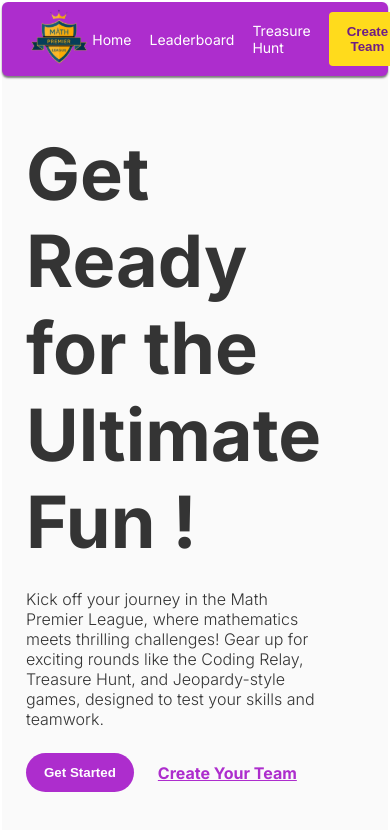
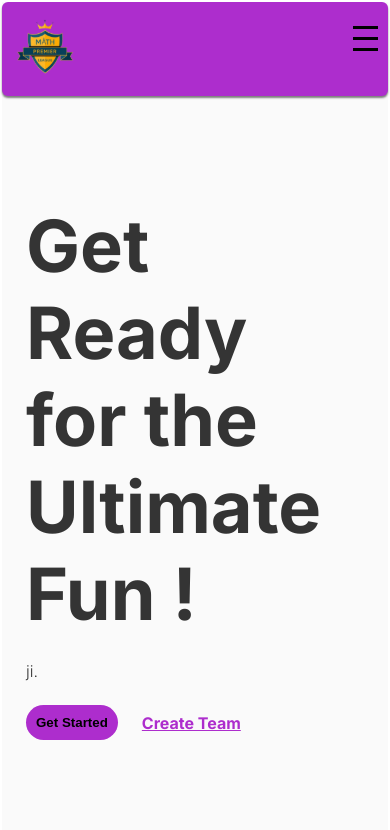
Before and after one commit to SIAM-VIT/MPL-fe-admin, a React (Create React App) app: page / in a window 390 px wide. Shown: the top 830 px of the page. Built offline with nearby package versions, Linux system fonts and the light colour scheme.

Commit message:
fix: Navbar

```diff
--- /dev/null
+++ b/src/components/Navbar.css
@@ -0,0 +1,54 @@
+/* Navbar.css */
+
+#navBar {
+    padding: 10px;
+  }
+
+  #menuBox {
+    display: flex;
+    gap: 15px;
+  }
+
+  /* Hide menu items on small screens and show the hamburger menu */
+  .hamburgerMenu {
+    display: none;
+    flex-direction: column;
+    cursor: pointer;
+  }
+
+  .hamburgerMenu span {
+    width: 25px;
+    height: 3px;
+    background-color: black;
+    margin: 4px 0;
+  }
+  /* For screens below 768px */
+@media screen and (max-width: 768px) {
+    #menuBox {
+      display: none; /* Hide the menu on smaller screens */
+    }
+
+    .hamburgerMenu {
+      display: flex; /* Show the hamburger menu */
+      margin-top: 10px; /* Adjust this value to move the hamburger lower */
+    }
+
+    /* When the menu is open, display the menu items */
+    #menuBox.open {
+      display: flex;
+      flex-direction: column;
+      position: absolute;
+      top: 60px; /* Adjust as per your design */
+      right: 10px;
+      background-color: white;
+      box-shadow: 0px 4px 8px rgba(0, 0, 0, 0.1);
+      padding: 10px;
+      z-index: 1000;
+    }
+
+    .menuItem, .btn {
+      color: black;
+      padding: 10px;
+      text-align: center;
+    }
+  }
--- a/src/components/Navbar.jsx
+++ b/src/components/Navbar.jsx
@@ -1,23 +1,35 @@
-import React from 'react'
-import logo from '../assets/MPLlogo.svg'
-import { useNavigate } from 'react-router-dom'
+import React, { useState } from 'react';
+import './Navbar.css';
+import logo from '../assets/MPLlogo.svg';
+import { useNavigate } from 'react-router-dom';
 
 export default function Navbar() {
   const nav = useNavigate();
+  const [isMenuOpen, setIsMenuOpen] = useState(false);
 
-  function handleNavClick(e, path){
+  function handleNavClick(e, path) {
     nav(path);
+    setIsMenuOpen(false);
+  }
+
+  function toggleMenu() {
+    setIsMenuOpen(!isMenuOpen);
   }
 
   return (
     <div id="navBar" className='flex row space-between'>
-      <img src={logo} id='mplLogo' alt="MPL Logo"/>
-      <div id="menuBox" className='flex row centerVH'>
+      <img src={logo} id='mplLogo' alt="MPL Logo" />
+      <div className="hamburgerMenu" onClick={toggleMenu}>
+        <span></span>
+        <span></span>
+        <span></span>
+      </div>
+      <div id="menuBox" className={`flex row centerVH ${isMenuOpen ? 'open' : ''}`}>
         <p className='menuItem' onClick={(e) => handleNavClick(e, '/home')}>Home</p>
         <p className='menuItem' onClick={(e) => handleNavClick(e, '/leaderboard')}>Leaderboard</p>
-        <p className='menuItem' onClick={(e) => handleNavClick(e, '/treasure-hunt')}>Treasure Hunt</p>
-        {/* <p className='menuItem' onClick={(e) => handleNavClick(e, '/jeopardy')}>Jeopardy</p> */}
-        {/* <p className='menuItem' onClick={(e) => handleNavClick(e, '/admin')}>Admin</p> */}
+        <p className='menuItem selectedMenuItem' onClick={(e) => handleNavClick(e, '/treasure-hunt')}>Treasure Hunt</p>
+        {/* <p className='menuItem' onClick={(e) => handleNavClick(e, '/jeopardy')}>Jeopardy</p>
+        <p className='menuItem' onClick={(e) => handleNavClick(e, '/admin')}>Admin</p> */}
         <button className='btn accentShade' onClick={(e) => handleNavClick(e, '/teams')}>Create Team</button>
       </div>
     </div>
--- a/src/pages/Homepage.jsx
+++ b/src/pages/Homepage.jsx
@@ -9,10 +9,10 @@ export default function Homepage() {
         <div id="bodyContainer" className='flex row space-between align_items_center'>
           <div id="heroTextSection" className='flex column'>
             <p className="heroHeadText">Get Ready for the Ultimate Fun !</p>
-            <p className="heroSubText">Kick off your journey in the Math Premier League, where mathematics meets thrilling challenges! Gear up for exciting rounds like the Coding Relay, Treasure Hunt, and Jeopardy-style games, designed to test your skills and teamwork.</p>
+            <p className="heroSubText">ji.</p>
             <div id="btnHolder" className='flex row align_items_center'>
               <button className='btn roundBtn purpleShade'>Get Started</button>
-              <p className='btnUnderline'>Create Your Team</p>
+              <p className='btnUnderline'>Create Team</p>
             </div>
           </div>
           <div id="heroImageSection" className='flex column centerVH'>
--- a/src/pages/LeaderBoard.jsx
+++ b/src/pages/LeaderBoard.jsx
@@ -4,12 +4,10 @@ import Navbar from '../components/Navbar';
 export default function Leaderboard() {
   const [teams, setTeams] = useState([]);
 
-  // Fetch teams data from the API
   useEffect(() => {
     fetch('https://mpl-be-p5xf.onrender.com/teams/getTeamsByScore')
       .then((response) => response.json())
       .then((data) => {
-        // Sort teams by score in descending order
         const sortedTeams = data.sort((a, b) => b.score - a.score);
         setTeams(sortedTeams);
       })
@@ -23,6 +21,7 @@ export default function Leaderboard() {
         <div id="huntSection" className="flex column">
           <p className="titleHeadText">Leaderboard</p>
           <div id="clueSection" className="flex row">
+
             <div id="leadertableSection">
               <table className="tbl" id="leaderboardtable">
                 <thead>
```
